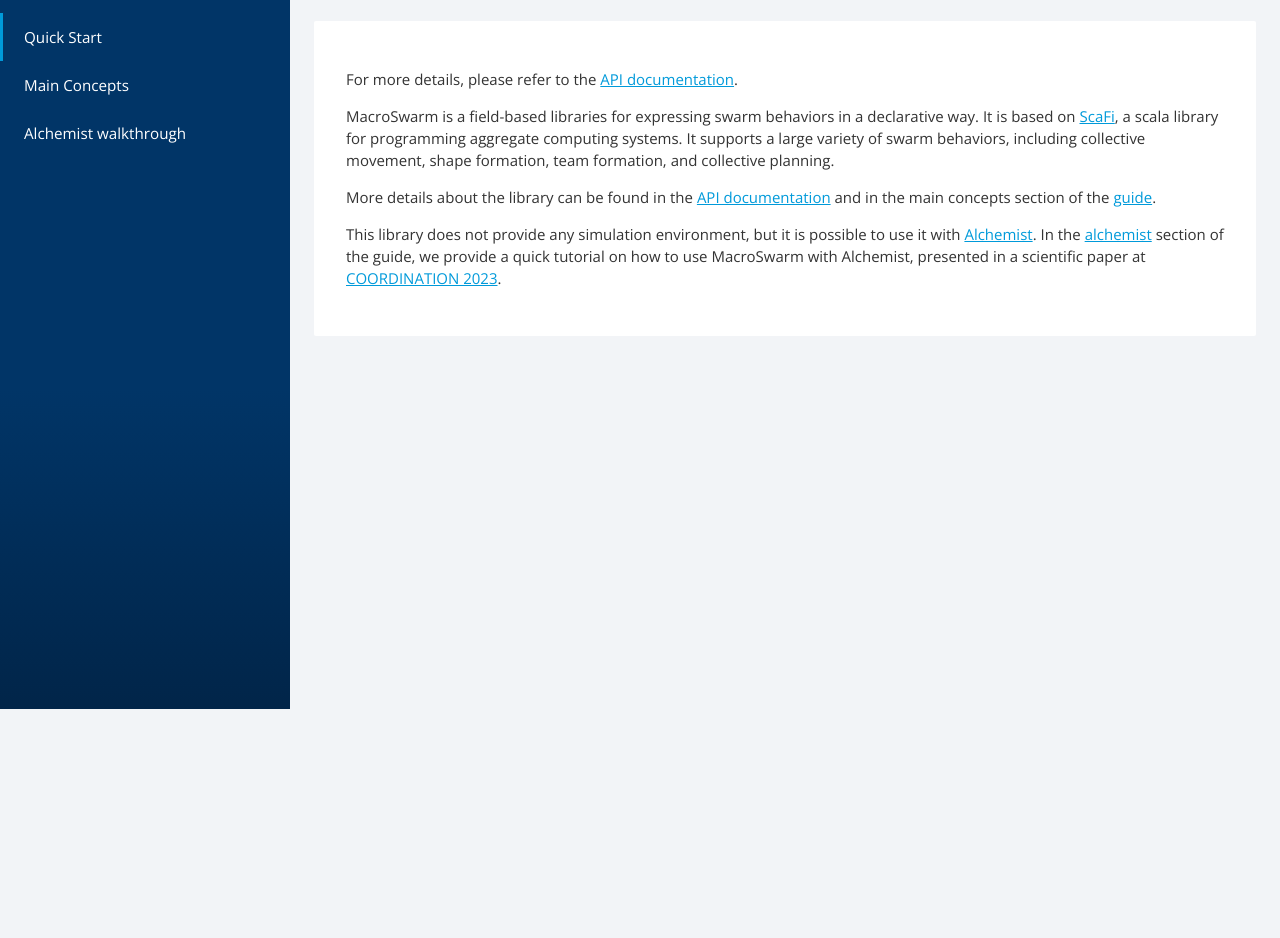
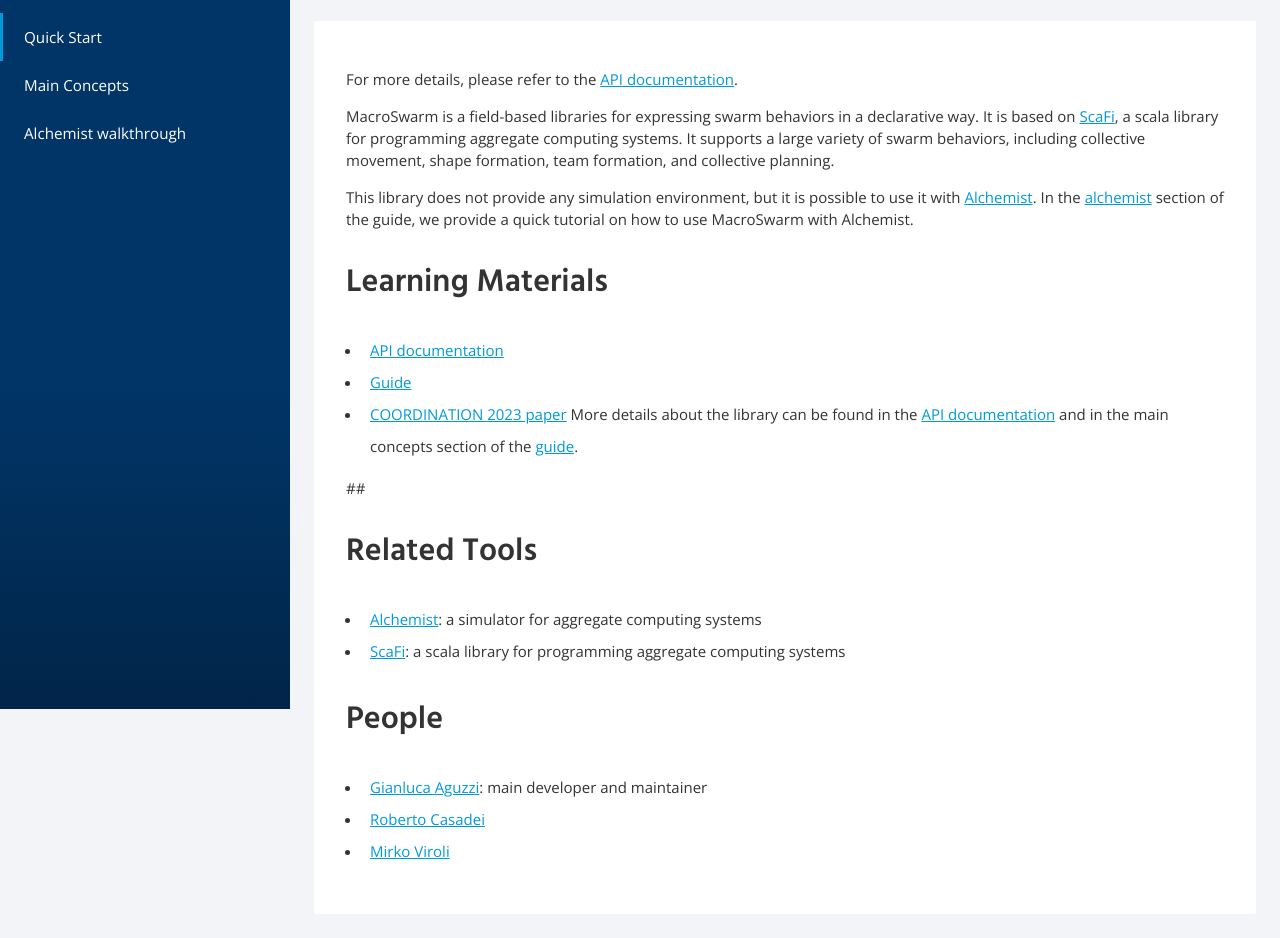
Before and after one commit to scafi/macro-swarm, a plain HTML site: page guide/quick.html in a window 1280 px wide. Shown: the part 91-1029 px from the top of the page. Before the commit the page ends 800 px from the top, so only its background shows below. Drawn offline with nearby package versions, Linux system fonts and the light colour scheme; some packages are replaced by stand-ins of ours; no server answers; a script that the page names is missing.

Commit message:
Deploying to gh-pages from @ scafi/macro-swarm@b774693726a53080f1dc673a28e894fc89eb8357 🚀

```diff
--- a/guide/quick.html
+++ b/guide/quick.html
@@ -4,12 +4,32 @@
 It is based on <a href="">ScaFi</a>, a scala library for programming aggregate computing systems.
 It supports a large variety of swarm behaviors, including collective movement, shape formation, team formation, and collective planning.</p>
 
-<p>More details about the library can be found in the <a href="https://scafi.github.io/macro-swarm/api/it/unibo/scafi/index.html">API documentation</a>
-and in the main concepts section of the <a href="/guide/concepts.html">guide</a>.</p>
+<p>This library does not provide any simulation environment, but it is possible to use it with <a href="https://alchemistsimulator.github.io/">Alchemist</a>.
+In the <a href="/guide/alchemist.html">alchemist</a> section of the guide, we provide a quick tutorial on how to use MacroSwarm with Alchemist.</p>
 
-<p>This library does not provide any simulation environment, but it is possible to use it with <a href="https://alchemistsimulator.github.io/">Alchemist</a>.
-In the <a href="/guide/alchemist.html">alchemist</a> section of the guide, we provide a quick tutorial on how to use MacroSwarm with Alchemist,
-presented in a scientific paper at <a href="https://www.researchgate.net/publication/371587547_MacroSwarm_A_Field-Based_Compositional_Framework_for_Swarm_Programming">COORDINATION 2023</a>.</p>
+<h2 id="learning-materials">Learning Materials</h2>
+<ul>
+  <li><a href="https://scafi.github.io/macro-swarm/api/it/unibo/scafi/index.html">API documentation</a></li>
+  <li><a href="/guide/index.html">Guide</a></li>
+  <li><a href="https://www.researchgate.net/publication/371587547_MacroSwarm_A_Field-Based_Compositional_Framework_for_Swarm_Programming">COORDINATION 2023 paper</a>
+More details about the library can be found in the <a href="https://scafi.github.io/macro-swarm/api/it/unibo/scafi/index.html">API documentation</a>
+and in the main concepts section of the <a href="/guide/concepts.html">guide</a>.</li>
+</ul>
+
+<p>##</p>
+
+<h2 id="related-tools">Related Tools</h2>
+<ul>
+  <li><a href="https://alchemistsimulator.github.io/">Alchemist</a>: a simulator for aggregate computing systems</li>
+  <li><a href="https://scafi.github.io/">ScaFi</a>: a scala library for programming aggregate computing systems</li>
+</ul>
+
+<h2 id="people">People</h2>
+<ul>
+  <li><a href="https://www.unibo.it/sitoweb/gianluca.aguzzi">Gianluca Aguzzi</a>: main developer and maintainer</li>
+  <li><a href="https://www.unibo.it/sitoweb/roby.casadei">Roberto Casadei</a></li>
+  <li><a href="https://www.unibo.it/sitoweb/mirko.viroli">Mirko Viroli</a></li>
+</ul>
 </section></div></div></div></div><script src="/macro-swarm/highlight/highlight.pack.js"></script><script src="/macro-swarm/lunr/lunr.js"></script><script>
 // For all code blocks, copy the language from the containing div
 // to the inner code tag (where hljs expects it to be)
--- a/js/search.js
+++ b/js/search.js
@@ -45,7 +45,7 @@
     {
       "title": "Quick start",
       "url": "/macro-swarm/guide/quick.html",
-      "content": "For more details, please refer to the API documentation. MacroSwarm is a field-based libraries for expressing swarm behaviors in a declarative way. It is based on ScaFi, a scala library for programming aggregate computing systems. It supports a large variety of swarm behaviors, including collective movement, shape formation, team formation, and collective planning. More details about the library can be found in the API documentation and in the main concepts section of the guide. This library does not provide any simulation environment, but it is possible to use it with Alchemist. In the alchemist section of the guide, we provide a quick tutorial on how to use MacroSwarm with Alchemist, presented in a scientific paper at COORDINATION 2023."
+      "content": "For more details, please refer to the API documentation. MacroSwarm is a field-based libraries for expressing swarm behaviors in a declarative way. It is based on ScaFi, a scala library for programming aggregate computing systems. It supports a large variety of swarm behaviors, including collective movement, shape formation, team formation, and collective planning. This library does not provide any simulation environment, but it is possible to use it with Alchemist. In the alchemist section of the guide, we provide a quick tutorial on how to use MacroSwarm with Alchemist. Learning Materials API documentation Guide COORDINATION 2023 paper More details about the library can be found in the API documentation and in the main concepts section of the guide. ## Related Tools Alchemist: a simulator for aggregate computing systems ScaFi: a scala library for programming aggregate computing systems People Gianluca Aguzzi: main developer and maintainer Roberto Casadei Mirko Viroli"
     } ,
   ];
 
```
